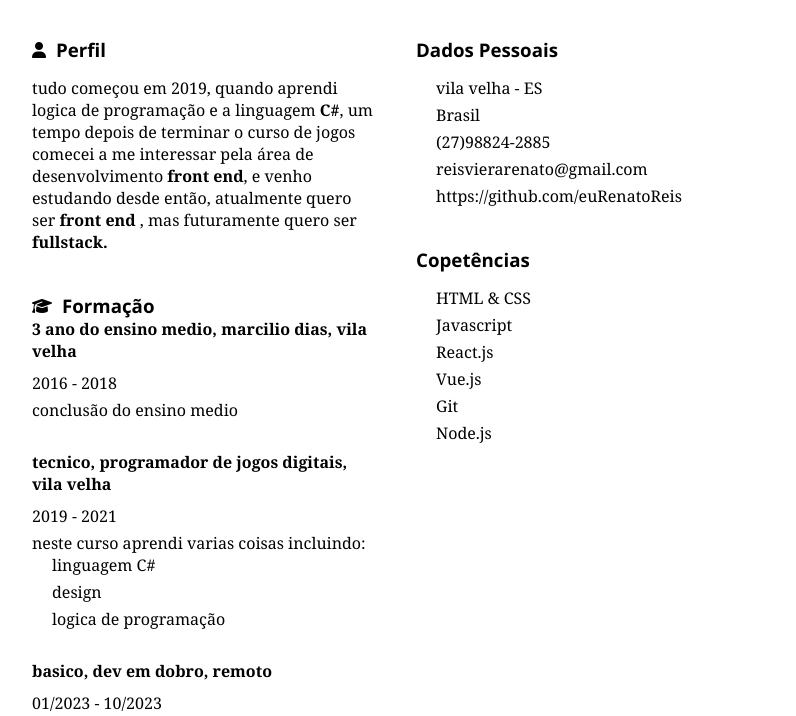
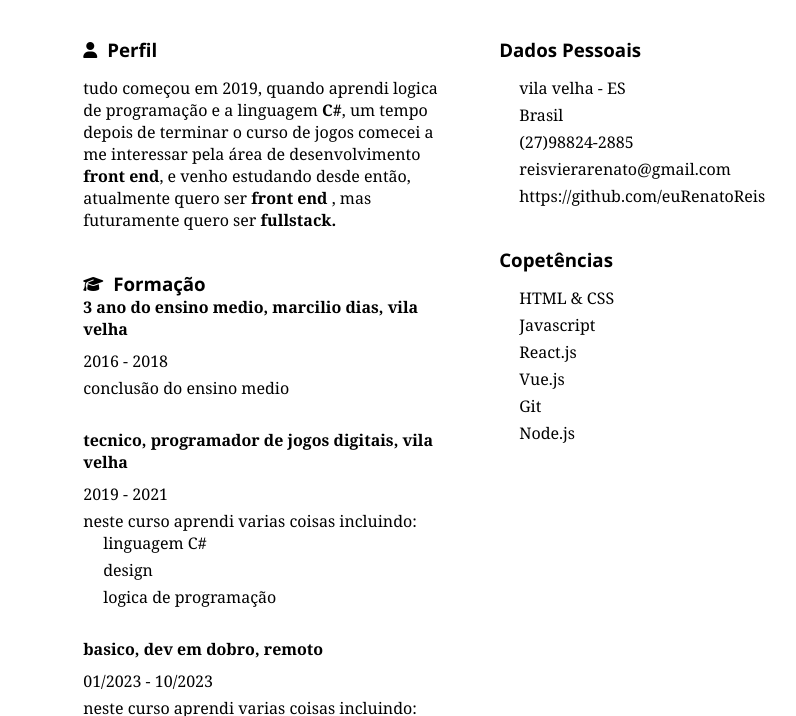
Before and after one commit to euRenatoReis/curriculohtml, a plain HTML site: page index.html in a window 1280 px wide. Shown: the part 88-804 px from the top of the page, without its empty margins (244-1040 px from the left). Drawn offline with Linux system fonts and the light colour scheme.

Commit message:
Add files via upload

```diff
--- a/index.html
+++ b/index.html
@@ -15,13 +15,17 @@
             box-sizing: border-box;
         }
 
+        html{
+            background: none;
+        }
 
         body {
             display: flex;
             flex-direction: column;
-            background-color: white;
-            width: 60vw;
-            justify-self: center;
+            background-color: rgb(255, 255, 255);
+            width: 65vw;
+            margin-left: 24%;
+            justify-content: center;
             font-family: Georgia, 'Times New Roman', Times, serif;
         }
 
```
